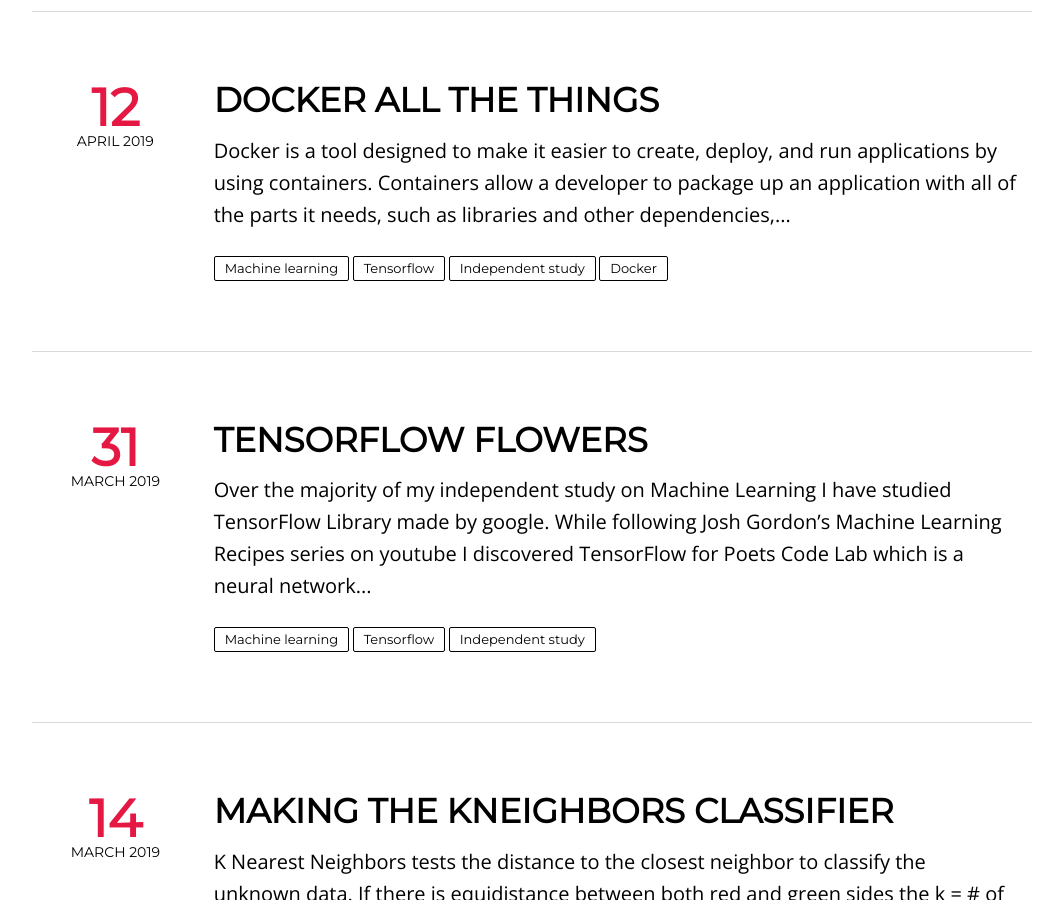
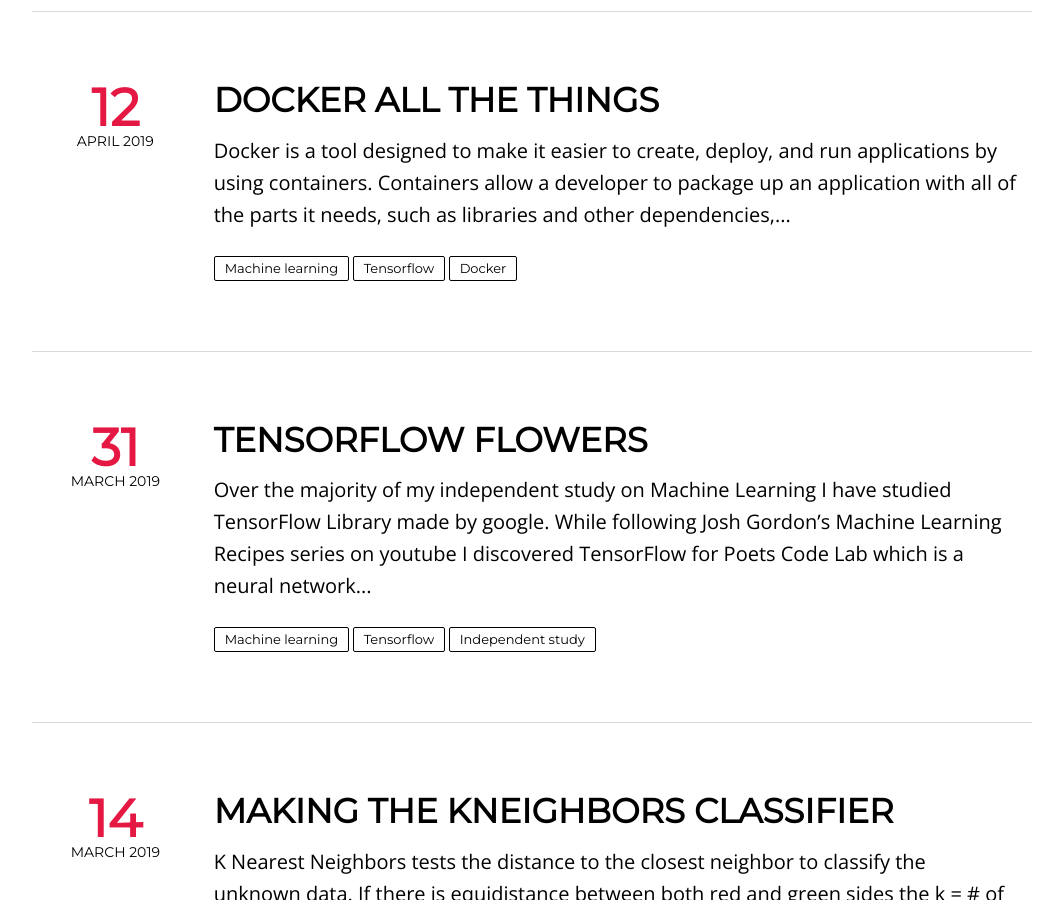
Before and after one commit to walshg3/walshg3.github.io, a Jekyll site: the page built from index.html, in a window 1280 px wide and 900 px high, scrolled down 1272 px. Shown: the whole window, without its empty margins (108-1171 px from the left). Built offline with Jekyll 4.4.1, drawn with Linux system fonts in a browser that asks for light colours; the list of posts is cut into pages by our own code.

Commit message:
changed a tag

```diff
--- a/_posts/2019-04-12-docker-all-the-things.md
+++ b/_posts/2019-04-12-docker-all-the-things.md
@@ -6,7 +6,6 @@
 categories:
   - Machine Learning
   - TensorFlow
-  - Independent Study
   - Docker
 tags:
   - Machine Learning
```
